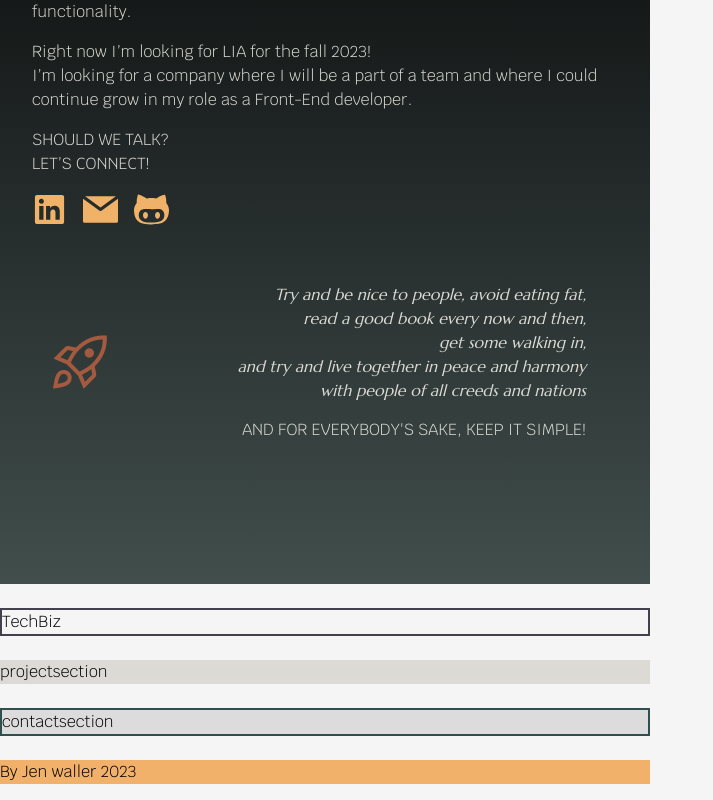
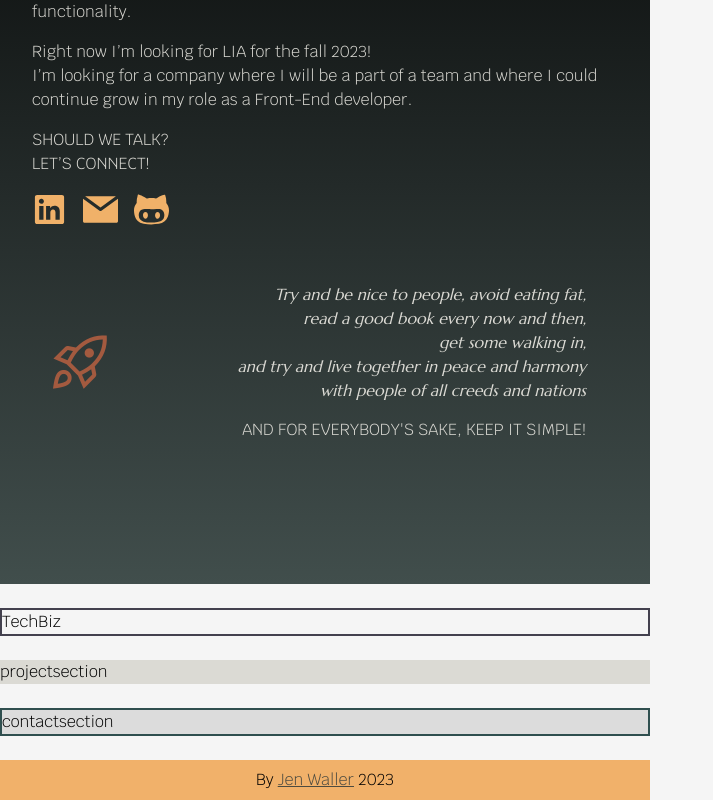
Before and after one commit to jenmwa/jenwaller-se, a Vue app: page / in a window 1280 px wide. Shown: the part 840-1640 px from the top of the page, without its empty margins (0-713 px from the left). Built offline with nearby package versions, Linux system fonts and the light colour scheme.

Commit message:
:lipstick: footersection

```diff
--- a/src/components/AboutMe.vue
+++ b/src/components/AboutMe.vue
@@ -1,6 +1,6 @@
 <template>
   <div>
-   <p>Hi There</p>
+   <p>Welcome</p>
    <h2>Don't be a stranger!</h2>
     <span class="material-symbols-outlined">waving_hand</span>
     <p class="about-me-text">I'm Jenny, Nice to meet you! </p>
@@ -75,6 +75,8 @@ h2 {
     height: 0;
 
     .meaning-of-life {
+      font-size: 0.75;
+      font-weight: 100;
       margin-left: auto;
       padding-left: 1rem;
       text-transform: none;
--- a/src/components/FooterSection.vue
+++ b/src/components/FooterSection.vue
@@ -1,6 +1,6 @@
 <template>
     <div>
-      By Jen waller 2023
+      By <a href="mailto:jenny.waller@medieinstitutet.se" target="_blank">Jen Waller</a> 2023
     </div>
   </template>
 
@@ -8,6 +8,17 @@
 
   div {
     background-color: $accessoryColor;
+    text-align: center;
+    padding: 0.5rem;
+
+    a {
+      color: $primaryColorDark;
+
+      &:hover {
+        color: $tertiaryColorDark;
+        font-weight: bold;
+      }
+    }
   }
 
   </style>
--- a/src/components/HeroSection.vue
+++ b/src/components/HeroSection.vue
@@ -7,7 +7,7 @@
       <img class="image" src="/profilbild_jw.jpg">
     </div>
     <div class="container">
-      <p>Welcome</p>
+      <p>Hi There</p>
       <h1>I'm Jenny</h1>
       <p><span class="soon">soon-to-be</span> Front End Developer</p>
       <p class="textColor">
```
